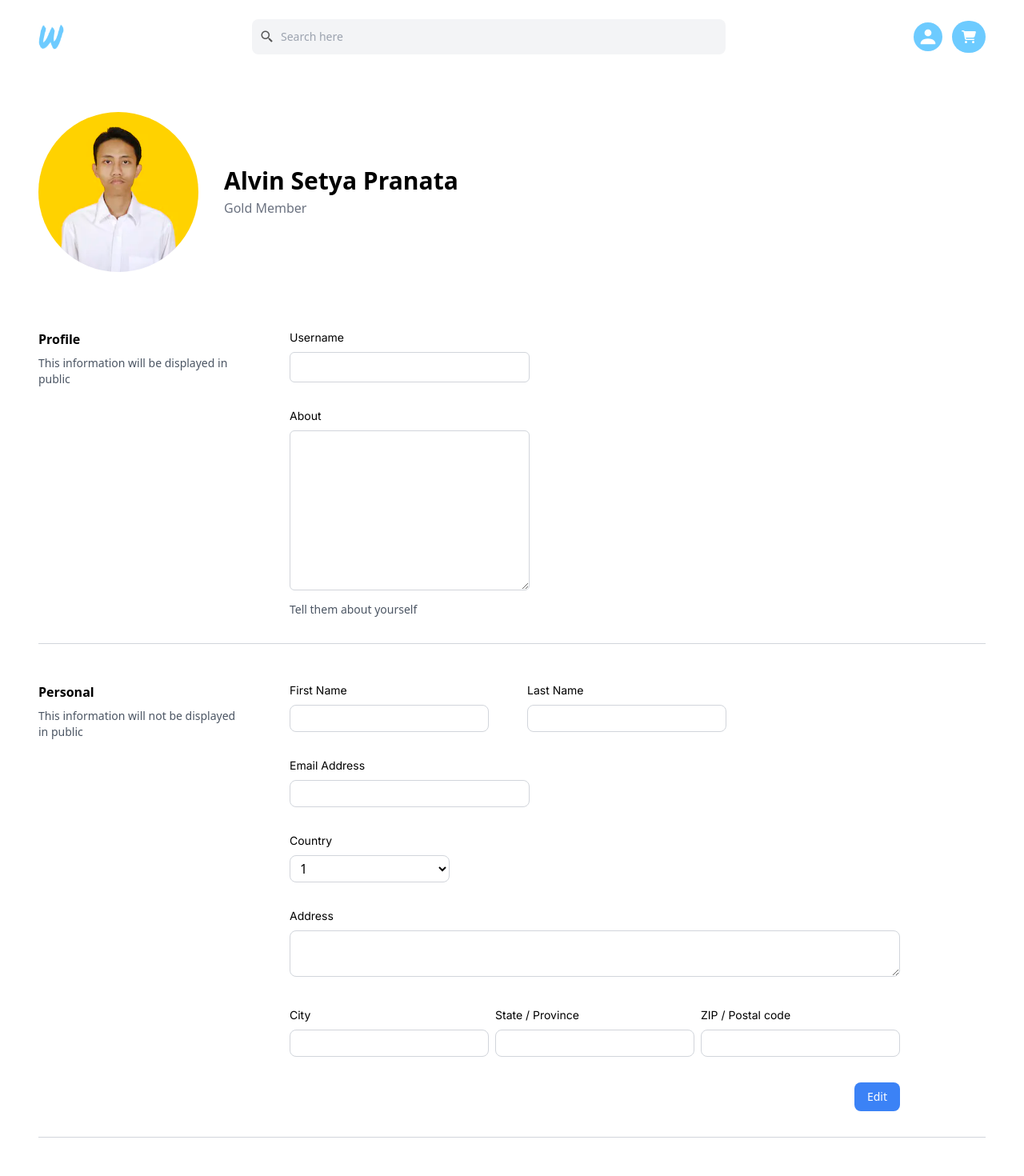
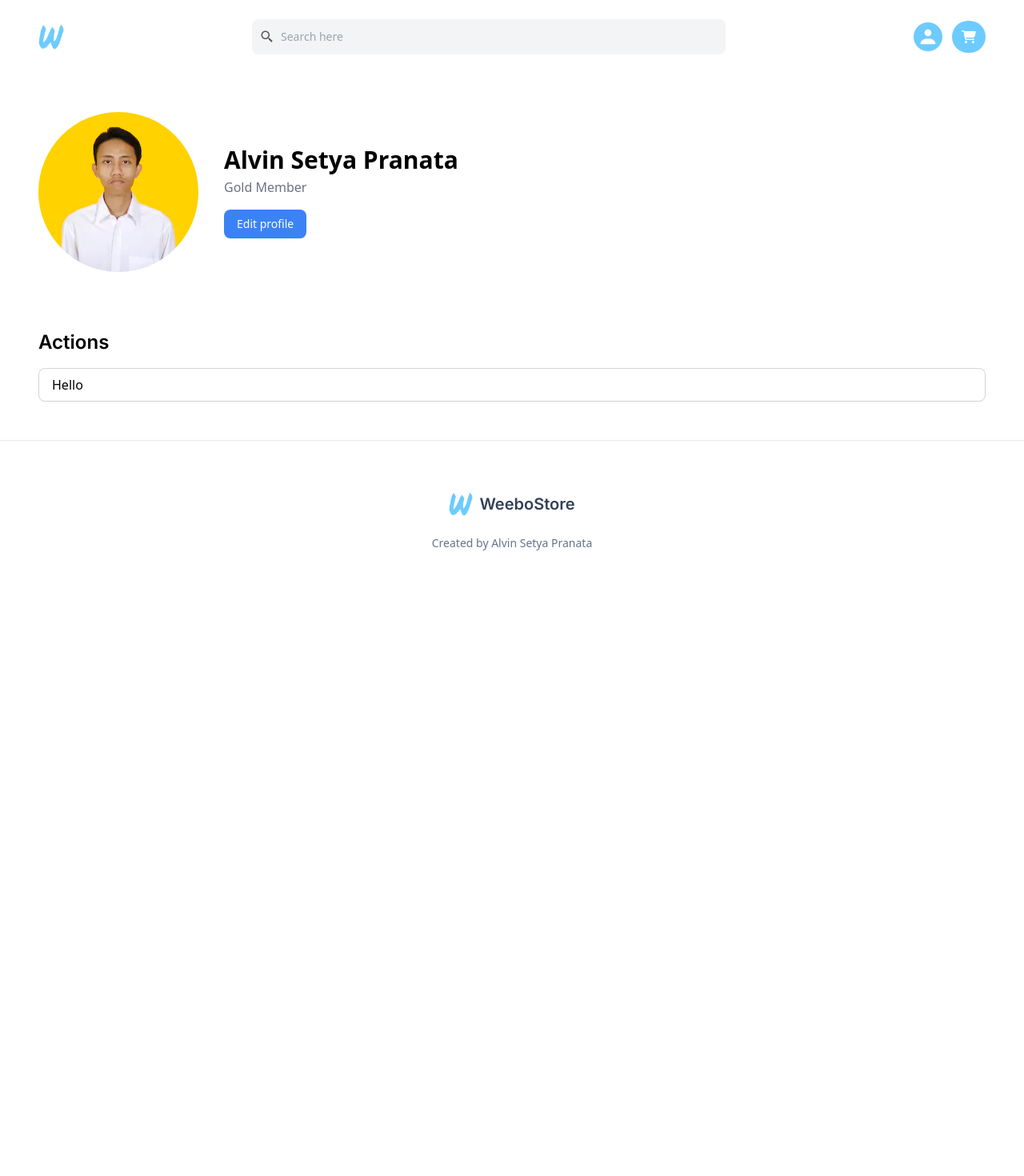
Before and after one commit to AlvinSetyaPranata/WeeboStore, a Next.js app in the folder frontend/: page /account in a window 1280 px wide. Shown: the top 1470 px of the page at 80% size. After the commit the page ends 800 px from the top, so only its background shows below. Built offline with nearby package versions, Linux system fonts and the light colour scheme.

Commit message:
Change form to a components

```diff
--- a/frontend/src/app/account/page.jsx
+++ b/frontend/src/app/account/page.jsx
@@ -1,11 +1,15 @@
 'use client'
 
 import { useState } from "react"
-import { AccountIcon } from "@/components/SVG"
+
+// Will use this in future if user haven't set profile photo yet
+// import { AccountIcon } from "@/components/SVG"
 import Image from "next/image"
+import ProfileForms from "@/components/Atoms/ProfileForms"
 
 
 export default function AccountLayout() {
+
     const [edit, setEdit] = useState(false)
 
     return (
@@ -27,107 +31,24 @@ export default function AccountLayout() {
                 <div>
                     <h1 className="font-bold text-3xl">Alvin Setya Pranata</h1>
                     <h3 className="text-gray-500 mt-1">Gold Member</h3>
+                    <button className={`rounded-lg bg-blue-500 px-4 py-2 text-white mt-4 text-sm ${edit ? 'cursor-not-allowed opacity-75' : ''}`} onClick={() => setEdit(true)}>Edit profile</button>
+                </div>
+            </div>
+
+            {edit &&
+                <ProfileForms setEdit={setEdit} />
+            }
+
+            <div>
+                <h2 className="text-2xl font-semibold font-heading">Actions</h2>
+                <div className="space-y-12 rounded-lg px-4 py-2 border-[1px] border-gray-300 mt-4">
+                    <div className="w-full">
+                        <p>Hello</p>
+                    </div>
                 </div>
             </div>
 
 
-            {/* forms */}
-            <form>
-                <div className="space-y-12">
-                    <div className="flex gap-x-16 border-b-[1px] border-gray-300 pb-8">
-                        <div>
-                            <h2 className="font-bold">Profile</h2>
-                            <p className="text-sm text-gray-600 mt-2 max-w-[250px]">This information will be displayed in public</p>
-                        </div>
-
-                        <div className="space-y-8">
-                            <div>
-                                <h3 className="text-sm font-heading">Username</h3>
-                                <input type="text" className="mt-2 outline-none rounded-md border-[1px] border-gray-300 px-3 py-2 text-sm w-[300px]" />
-                            </div>
-                            <div>
-                                <h3 className="text-sm font-heading">About</h3>
-                                <textarea type="text" className="mt-2 outline-none rounded-md border-[1px] border-gray-300 px-3 py-2 text-sm w-[300px] min-h-[200px]" />
-                                <p className="text-sm text-gray-600 mt-2">Tell them about yourself</p>
-                            </div>
-
-                        </div>
-                    </div>
-
-                    <div className="flex gap-x-16 border-b-[1px] border-gray-300 pb-8">
-
-                        <div>
-                            <h2 className="font-bold">Personal</h2>
-                            <p className="text-sm text-gray-600 mt-2 max-w-[250px]">This information will not be displayed in public</p>
-                        </div>
-
-
-                        <div className="space-y-8">
-                            <div className="flex items-center gap-x-12">
-                                <div>
-                                    <h3 className="font-heading text-sm">First Name</h3>
-                                    <input type="text" className="border-[1px] border-gray-300 rounded-lg px-2 py-1 mt-2" />
-                                </div>
-                                <div>
-                                    <h3 className="font-heading text-sm">Last Name</h3>
-                                    <input type="text" className="border-[1px] border-gray-300 rounded-lg px-2 py-1 mt-2" />
-                                </div>
-                            </div>
-
-                            <div>
-                                <h3 className="font-heading text-sm">Email Address</h3>
-                                <input type="text" className="border-[1px] border-gray-300 rounded-lg px-2 py-1 mt-2 w-[300px]" autoComplete="email" />
-                            </div>
-
-                            <div>
-                                <h3 className="font-heading text-sm">Country</h3>
-                                <select className="border-[1px] border-gray-300 rounded-lg px-2 py-1 mt-2 w-[200px] bg-white">
-                                    <option>1</option>
-                                    <option>2</option>
-                                </select>
-                            </div>
-
-                            <div>
-                                <h3 className="font-heading text-sm">Address</h3>
-                                <textarea type="text" className="border-[1px] border-gray-300 rounded-lg px-2 py-1 mt-2 w-full" autoComplete="email" />
-                            </div>
-
-                            <div className="flex w-full gap-2">
-                                <div>
-                                    <h3 className="font-heading text-sm">City</h3>
-                                    <input type="text" className="border-[1px] border-gray-300 rounded-lg px-2 py-1 mt-2 w-full" autoComplete="email" />
-                                </div>
-                                <div>
-                                    <h3 className="font-heading text-sm">State / Province</h3>
-                                    <input type="text" className="border-[1px] border-gray-300 rounded-lg px-2 py-1 mt-2 w-full" autoComplete="email" />
-                                </div>
-                                <div>
-                                    <h3 className="font-heading text-sm">ZIP / Postal code</h3>
-                                    <input type="text" className="border-[1px] border-gray-300 rounded-lg px-2 py-1 mt-2 w-full" autoComplete="email" />
-                                </div>
-                            </div>
-
-                            <div className="flex justify-end gap-2">
-
-                                {!edit &&
-                                    <button className="rounded-lg px-4 py-2 text-sm bg-blue-500 text-white" onClick={() => setEdit(true)}>Edit</button>
-                                }
-
-                                {/* button in edit state */}
-                                {edit &&
-                                    <>
-                                        <button className="rounded-lg px-4 py-2 text-sm bg-red-500 text-white" onClick={() => setEdit(false)}>Cancel</button>
-                                        <button className="rounded-lg px-4 py-2 text-sm bg-green-500 text-white">Change</button>
-                                    </>
-
-                                }
-
-                            </div>
-
-                        </div>
-                    </div>
-                </div>
-            </form>
         </div>
     )
 }
--- /dev/null
+++ b/frontend/src/components/Atoms/ProfileForms.jsx
@@ -0,0 +1,91 @@
+export default function ProfileForms(props) {
+
+    return (
+        <form>
+            <div className="space-y-12">
+                <div className="flex gap-x-16 border-b-[1px] border-gray-300 pb-8">
+                    <div>
+                        <h2 className="font-bold">Profile</h2>
+                        <p className="text-sm text-gray-600 mt-2 max-w-[250px]">This information will be displayed in public</p>
+                    </div>
+
+                    <div className="space-y-8">
+                        <div>
+                            <h3 className="text-sm font-heading">Username</h3>
+                            <input type="text" className="mt-2 outline-none rounded-md border-[1px] border-gray-300 px-3 py-2 text-sm w-[300px]" />
+                        </div>
+                        <div>
+                            <h3 className="text-sm font-heading">About</h3>
+                            <textarea type="text" className="mt-2 outline-none rounded-md border-[1px] border-gray-300 px-3 py-2 text-sm w-[300px] min-h-[200px]" />
+                            <p className="text-sm text-gray-600 mt-2">Tell them about yourself</p>
+                        </div>
+
+                    </div>
+                </div>
+
+                <div className="flex gap-x-16 border-b-[1px] border-gray-300 pb-8">
+
+                    <div>
+                        <h2 className="font-bold">Personal</h2>
+                        <p className="text-sm text-gray-600 mt-2 max-w-[250px]">This information will not be displayed in public</p>
+                    </div>
+
+
+                    <div className="space-y-8">
+                        <div className="flex items-center gap-x-12">
+                            <div>
+                                <h3 className="font-heading text-sm">First Name</h3>
+                                <input type="text" className="border-[1px] border-gray-300 rounded-lg px-2 py-1 mt-2 outline-none" />
+                            </div>
+                            <div>
+                                <h3 className="font-heading text-sm">Last Name</h3>
+                                <input type="text" className="border-[1px] border-gray-300 rounded-lg px-2 py-1 mt-2 outline-none" />
+                            </div>
+                        </div>
+
+                        <div>
+                            <h3 className="font-heading text-sm">Email Address</h3>
+                            <input type="text" className="border-[1px] border-gray-300 rounded-lg px-2 py-1 mt-2 w-[300px] outline-none" autoComplete="email" />
+                        </div>
+
+                        <div>
+                            <h3 className="font-heading text-sm">Country</h3>
+                            <select className="border-[1px] border-gray-300 rounded-lg px-2 py-1 mt-2 w-[200px] bg-white">
+                                <option>1</option>
+                                <option>2</option>
+                            </select>
+                        </div>
+
+                        <div>
+                            <h3 className="font-heading text-sm">Address</h3>
+                            <textarea type="text" className="border-[1px] border-gray-300 rounded-lg px-2 py-1 mt-2 w-full outline-none" autoComplete="email" />
+                        </div>
+
+                        <div className="flex w-full gap-2">
+                            <div>
+                                <h3 className="font-heading text-sm">City</h3>
+                                <input type="text" className="border-[1px] border-gray-300 rounded-lg px-2 py-1 mt-2 w-full outline-none" autoComplete="email" />
+                            </div>
+                            <div>
+                                <h3 className="font-heading text-sm">State / Province</h3>
+                                <input type="text" className="border-[1px] border-gray-300 rounded-lg px-2 py-1 mt-2 w-full outline-none" autoComplete="email" />
+                            </div>
+                            <div>
+                                <h3 className="font-heading text-sm">ZIP / Postal code</h3>
+                                <input type="text" className="border-[1px] border-gray-300 rounded-lg px-2 py-1 mt-2 w-full outline-none" autoComplete="email" />
+                            </div>
+                        </div>
+
+                        <div className="flex justify-end gap-2">
+
+                            <button className="rounded-lg px-4 py-2 text-sm bg-red-500 text-white" onClick={() => props.setEdit(false)}>Cancel</button>
+                            <button className="rounded-lg px-4 py-2 text-sm bg-green-500 text-white">Change</button>
+
+                        </div>
+
+                    </div>
+                </div>
+            </div>
+        </form>
+    )
+}
```
Also changed, not shown: frontend/src/app/globals.css (line endings or trailing spaces).
